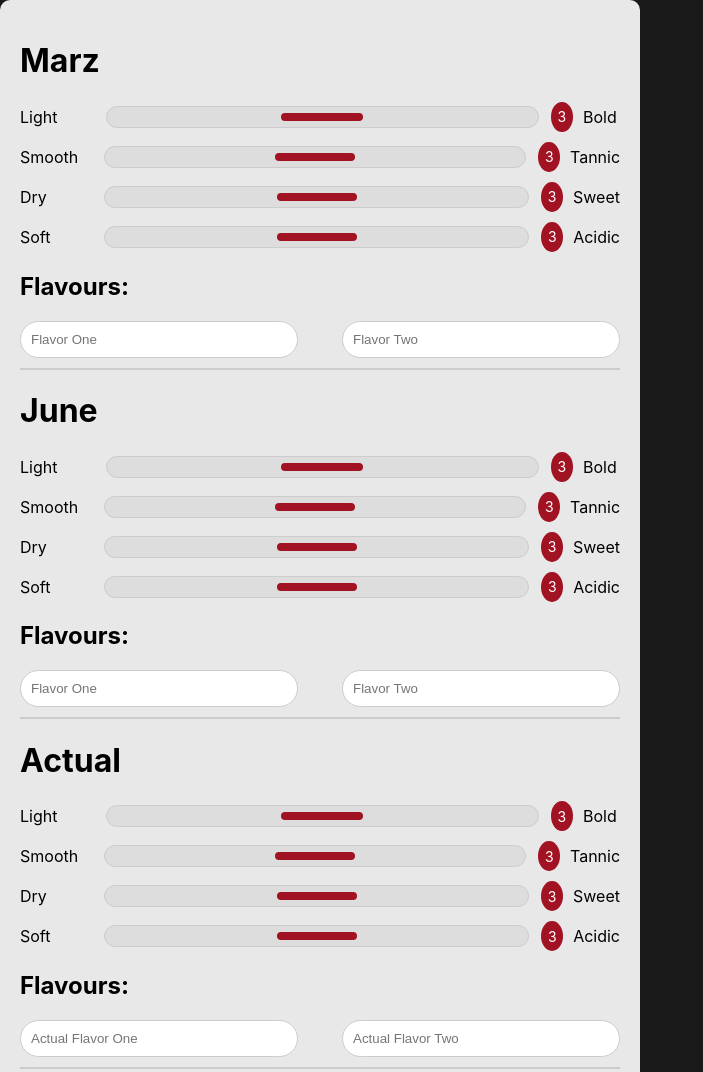
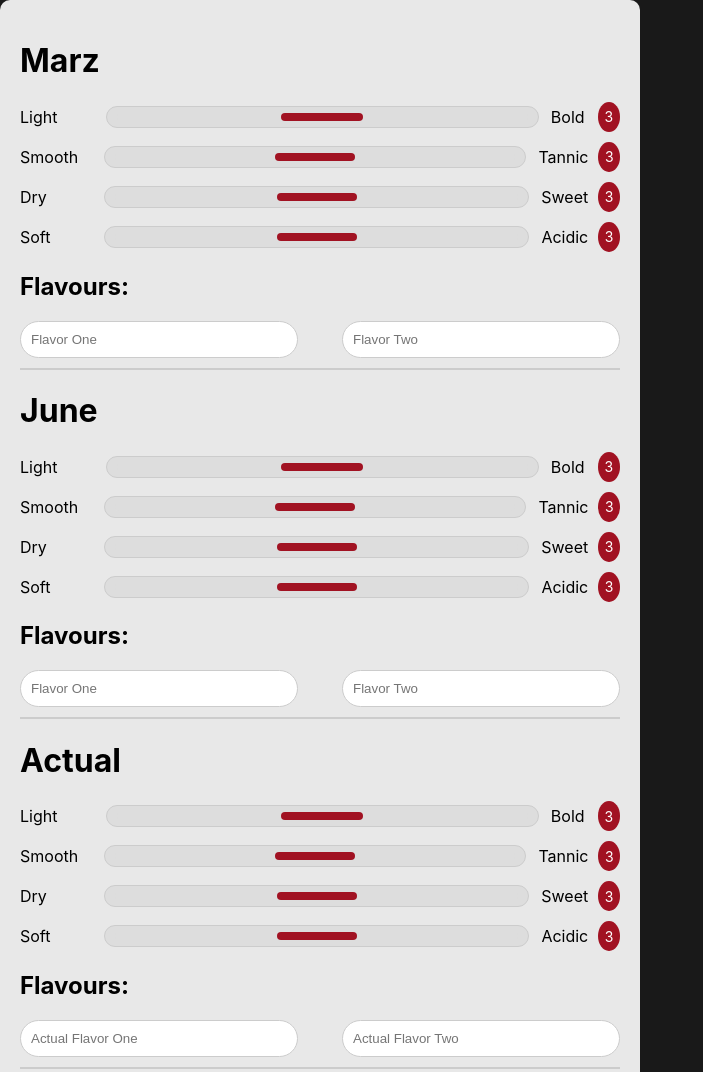
Before and after one commit to marzpro/WineApp, a plain HTML site: page index.html in a window 1280 px wide. Shown: the top 1072 px of the page, without its empty margins (0-703 px from the left). Drawn offline with Linux system fonts and the light colour scheme.

Commit message:
Update index.html

```diff
--- a/index.html
+++ b/index.html
@@ -15,26 +15,26 @@
             <div class="slider-group">
                 <label>Light</label>
                 <input type="range" min="1" max="5" step="0.5" value="3" class="slider" id="marzSlider1">
-                <span class="value-circle" id="marzCircle1">3</span>
                 <span class="slider-label">Bold</span>
+                <span class="value-circle" id="marzCircle1">3</span> <!-- Moved to the right -->
             </div>
             <div class="slider-group">
                 <label>Smooth</label>
                 <input type="range" min="1" max="5" step="0.5" value="3" class="slider" id="marzSlider2">
-                <span class="value-circle" id="marzCircle2">3</span>
                 <span class="slider-label">Tannic</span>
+                <span class="value-circle" id="marzCircle2">3</span> <!-- Moved to the right -->
             </div>
             <div class="slider-group">
                 <label>Dry</label>
                 <input type="range" min="1" max="5" step="0.5" value="3" class="slider" id="marzSlider3">
-                <span class="value-circle" id="marzCircle3">3</span>
                 <span class="slider-label">Sweet</span>
+                <span class="value-circle" id="marzCircle3">3</span> <!-- Moved to the right -->
             </div>
             <div class="slider-group">
                 <label>Soft</label>
                 <input type="range" min="1" max="5" step="0.5" value="3" class="slider" id="marzSlider4">
-                <span class="value-circle" id="marzCircle4">3</span>
                 <span class="slider-label">Acidic</span>
+                <span class="value-circle" id="marzCircle4">3</span> <!-- Moved to the right -->
             </div>
             <h2>Flavours:</h2>
             <div class="flavour-inputs"> <!-- New div for flavor inputs -->
@@ -51,26 +51,26 @@
             <div class="slider-group">
                 <label>Light</label>
                 <input type="range" min="1" max="5" step="0.5" value="3" class="slider" id="juneSlider1">
-                <span class="value-circle" id="juneCircle1">3</span>
                 <span class="slider-label">Bold</span>
+                <span class="value-circle" id="juneCircle1">3</span> <!-- Moved to the right -->
             </div>
             <div class="slider-group">
                 <label>Smooth</label>
                 <input type="range" min="1" max="5" step="0.5" value="3" class="slider" id="juneSlider2">
-                <span class="value-circle" id="juneCircle2">3</span>
                 <span class="slider-label">Tannic</span>
+                <span class="value-circle" id="juneCircle2">3</span> <!-- Moved to the right -->
             </div>
             <div class="slider-group">
                 <label>Dry</label>
                 <input type="range" min="1" max="5" step="0.5" value="3" class="slider" id="juneSlider3">
-                <span class="value-circle" id="juneCircle3">3</span>
                 <span class="slider-label">Sweet</span>
+                <span class="value-circle" id="juneCircle3">3</span> <!-- Moved to the right -->
             </div>
             <div class="slider-group">
                 <label>Soft</label>
                 <input type="range" min="1" max="5" step="0.5" value="3" class="slider" id="juneSlider4">
-                <span class="value-circle" id="juneCircle4">3</span>
                 <span class="slider-label">Acidic</span>
+                <span class="value-circle" id="juneCircle4">3</span> <!-- Moved to the right -->
             </div>
             <h2>Flavours:</h2>
             <div class="flavour-inputs"> <!-- New div for flavor inputs -->
@@ -87,26 +87,26 @@
             <div class="slider-group">
                 <label>Light</label>
                 <input type="range" min="1" max="5" step="0.5" value="3" class="slider" id="actualSlider1">
-                <span class="value-circle" id="actualCircle1">3</span>
                 <span class="slider-label">Bold</span>
+                <span class="value-circle" id="actualCircle1">3</span> <!-- Moved to the right -->
             </div>
             <div class="slider-group">
                 <label>Smooth</label>
                 <input type="range" min="1" max="5" step="0.5" value="3" class="slider" id="actualSlider2">
-                <span class="value-circle" id="actualCircle2">3</span>
                 <span class="slider-label">Tannic</span>
+                <span class="value-circle" id="actualCircle2">3</span> <!-- Moved to the right -->
             </div>
             <div class="slider-group">
                 <label>Dry</label>
                 <input type="range" min="1" max="5" step="0.5" value="3" class="slider" id="actualSlider3">
-                <span class="value-circle" id="actualCircle3">3</span>
                 <span class="slider-label">Sweet</span>
+                <span class="value-circle" id="actualCircle3">3</span> <!-- Moved to the right -->
             </div>
             <div class="slider-group">
                 <label>Soft</label>
                 <input type="range" min="1" max="5" step="0.5" value="3" class="slider" id="actualSlider4">
-                <span class="value-circle" id="actualCircle4">3</span>
                 <span class="slider-label">Acidic</span>
+                <span class="value-circle" id="actualCircle4">3</span> <!-- Moved to the right -->
             </div>
 
             <h2>Flavours:</h2>
```
